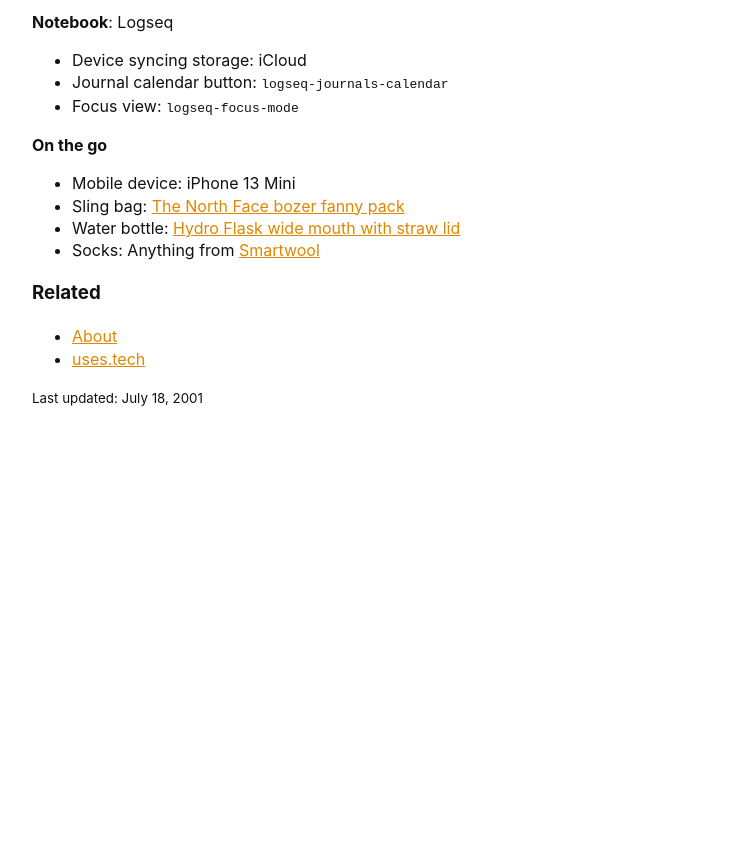
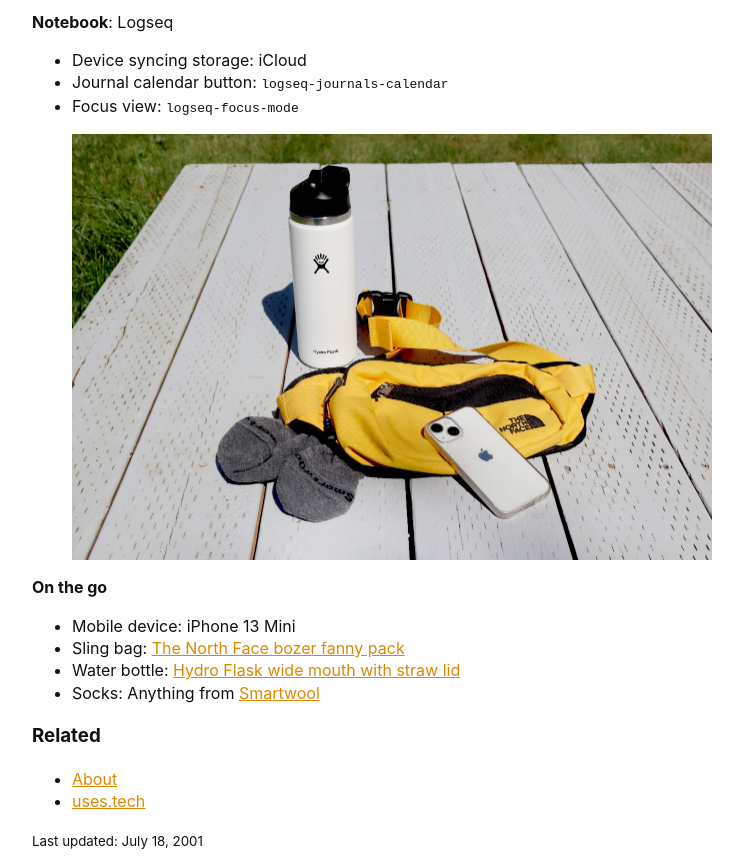
Before and after one commit to sdvim/www, an Astro site: page /uses in a window 1280 px wide. Shown: the part 1140-2007 px from the top of the page, without its empty margins (248-991 px from the left). Before the commit the page ends 1565 px from the top, so only its background shows below. Built offline with nearby package versions, Linux system fonts and the light colour scheme; Astro itself is replaced by a stand-in of ours.

Commit message:
Add photo to uses page

```diff
--- a/src/pages/uses.md
+++ b/src/pages/uses.md
@@ -38,6 +38,8 @@
 - Journal calendar button: `logseq-journals-calendar`
 - Focus view: `logseq-focus-mode`
 
+![Photo of carefully posed on the go items](/img/photo-on-the-go-stuff.jpg "Photo of carefully posed on the go items")
+
 **On the go**
 - Mobile device: iPhone 13 Mini
 - Sling bag: [The North Face bozer fanny pack](//www.asos.com/us/the-north-face/the-north-face-bozer-fanny-pack-in-yellow/prd/21674067)
```
Also changed, not shown: public/img/photo-on-the-go-stuff.jpg (added).
